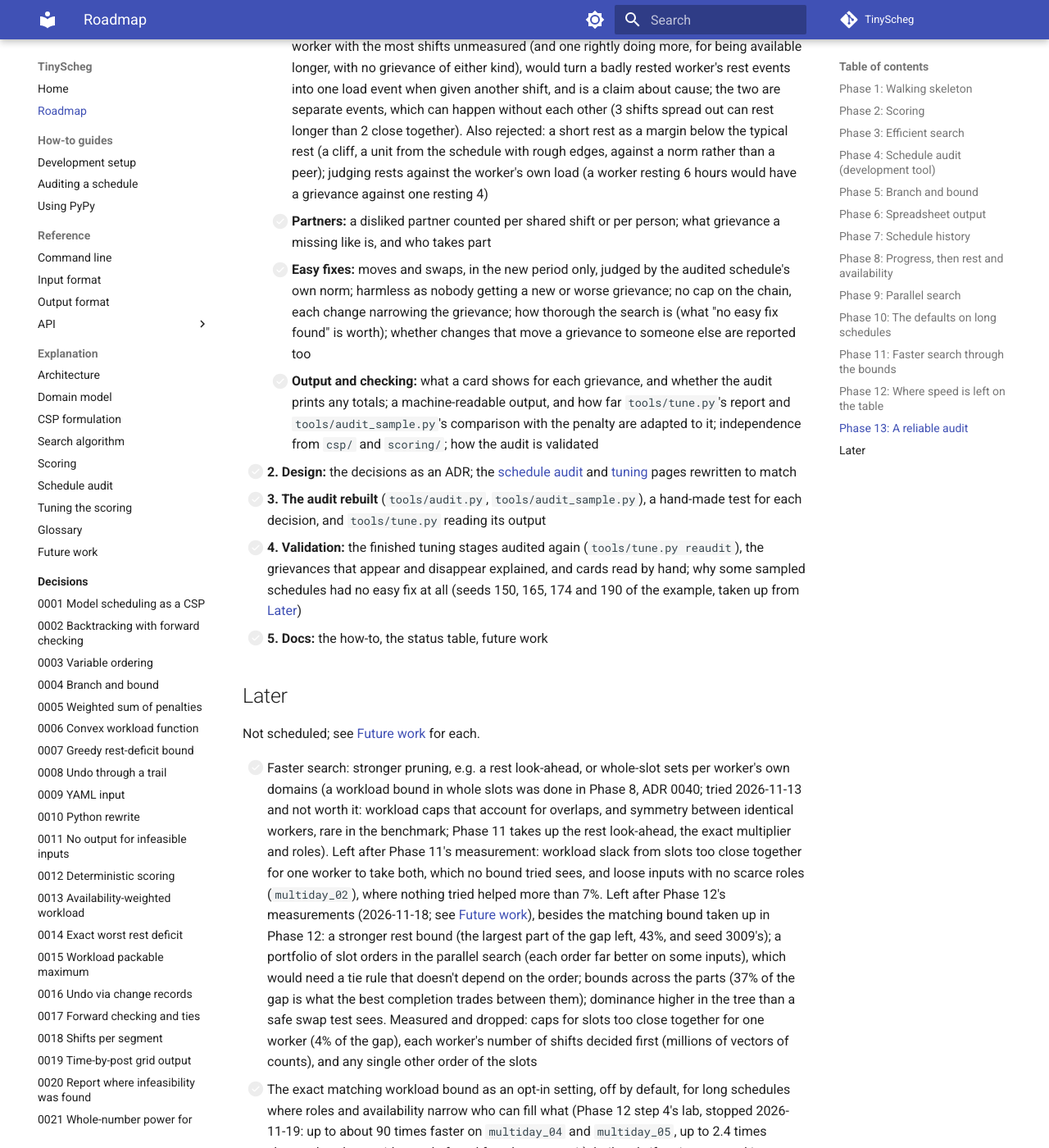
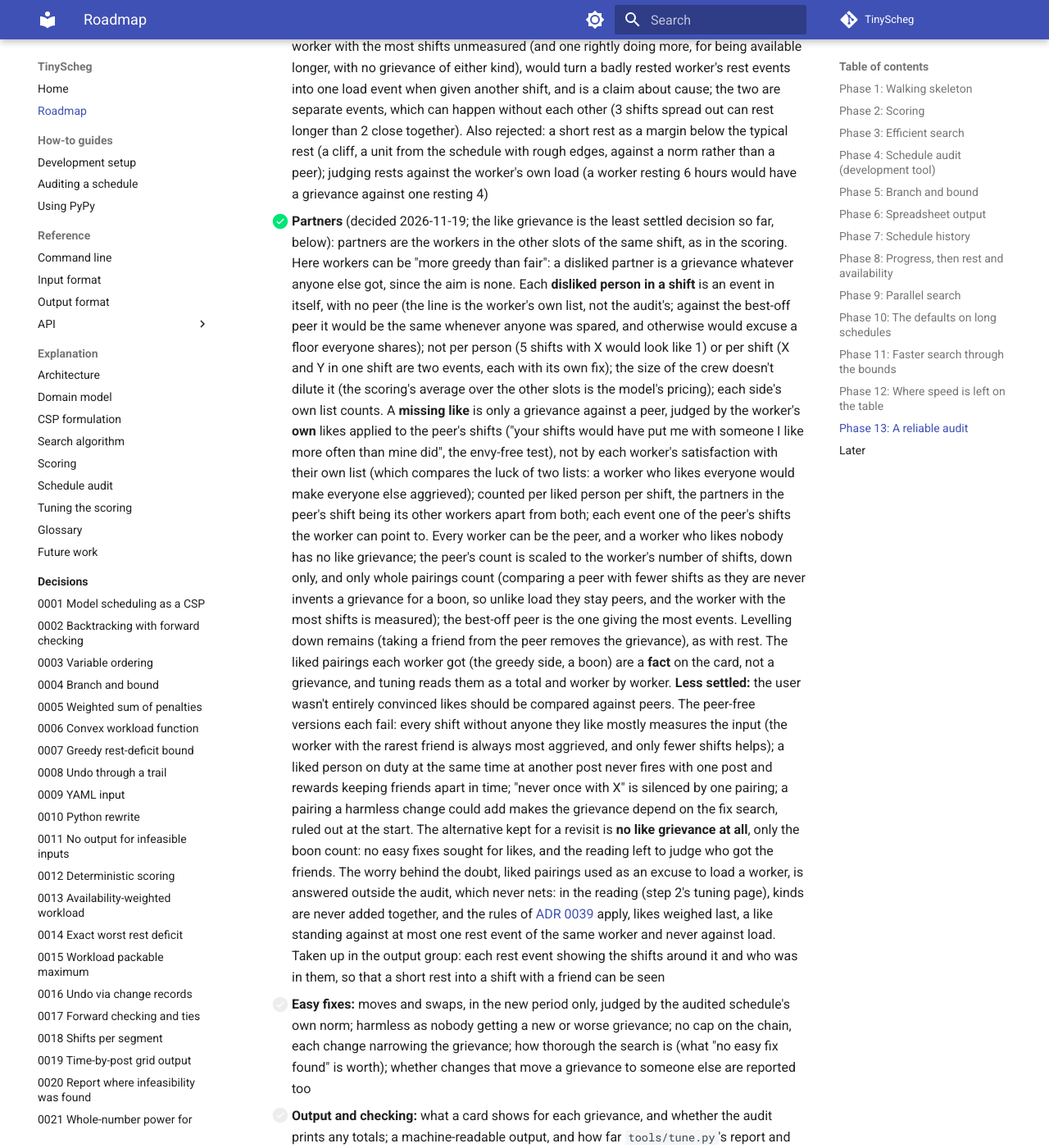
Before and after one commit to 3-kids-wearing-a-trenchcoat/TinyScheg, an MkDocs documentation site: the page built from docs/roadmap.md, in a window 1280 px wide and 1400 px high, scrolled down 16454 px. Shown: the whole window at 82% size. Built offline with MkDocs 1.6.1 and Material for MkDocs 9.7.7, drawn with Linux system fonts in a browser that asks for light colours; comment, search, counter and statistics services are not loaded.

Commit message:
Roadmap: Phase 13 group 5 decided with the user (a disliked person in a shift is an event in itself; a missing like judged by the worker's own likes applied to a peer's shifts, scaled down only; the like grievance marked as the least settled decision)
Co-Authored-By: Claude Opus 5.5 <noreply@anthropic.com>
Claude-Session: https://claude.ai/code/session_01F2KXFqqjiakahtmCrJ6MNx

```diff
--- a/docs/roadmap.md
+++ b/docs/roadmap.md
@@ -540,8 +540,38 @@ answer, the audit asserts only what holds under every reasonable answer.
       spread out can rest longer than 2 close together). Also rejected: a short rest as a margin below the typical
       rest (a cliff, a unit from the schedule with rough edges, against a norm rather than a peer); judging rests
       against the worker's own load (a worker resting 6 hours would have a grievance against one resting 4)
-    - [ ] **Partners:** a disliked partner counted per shared shift or per person; what grievance a missing like is,
-      and who takes part
+    - [x] **Partners** (decided 2026-11-19; the like grievance is the least settled decision so far, below): partners
+      are the workers in the other slots of the same shift, as in the scoring. Here workers can be "more greedy than
+      fair": a disliked partner is a grievance whatever anyone else got, since the aim is none. Each **disliked
+      person in a shift** is an event in itself, with no peer (the line is the worker's own list, not the audit's;
+      against the best-off peer it would be the same whenever anyone was spared, and otherwise would excuse a floor
+      everyone shares); not per person (5 shifts with X would look like 1) or per shift (X and Y in one shift are two
+      events, each with its own fix); the size of the crew doesn't dilute it (the scoring's average over the other
+      slots is the model's pricing); each side's own list counts. A **missing like** is only a grievance against a
+      peer, judged by the worker's **own** likes applied to the peer's shifts ("your shifts would have put me with
+      someone I like more often than mine did", the envy-free test), not by each worker's satisfaction with their own
+      list (which compares the luck of two lists: a worker who likes everyone would make everyone else aggrieved);
+      counted per liked person per shift, the partners in the peer's shift being its other workers apart from both;
+      each event one of the peer's shifts the worker can point to. Every worker can be the peer, and a worker who
+      likes nobody has no like grievance; the peer's count is scaled to the worker's number of shifts, down only, and
+      only whole pairings count (comparing a peer with fewer shifts as they are never invents a grievance for a
+      boon, so unlike load they stay peers, and the worker with the most shifts is measured); the best-off peer is the
+      one giving the most events. Levelling down remains (taking a friend from the peer removes the grievance), as
+      with rest. The liked pairings each worker got (the greedy side, a boon) are a **fact** on the card, not a
+      grievance, and tuning reads them as a total and worker by worker.
+      **Less settled:** the user wasn't entirely convinced likes should be compared against peers. The peer-free
+      versions each fail: every shift without anyone they like mostly measures the input (the worker with the
+      rarest friend is always most aggrieved, and only fewer shifts helps); a liked person on duty at the same time
+      at another post never fires with one post and rewards keeping friends apart in time; "never once with X" is
+      silenced by one pairing; a pairing a harmless change could add makes the grievance depend on the fix search,
+      ruled out at the start. The alternative kept for a revisit is **no like grievance at all**, only the boon count:
+      no easy fixes sought for likes, and the reading left to judge who got the friends. The worry behind the doubt,
+      liked pairings used as an excuse to load a worker, is answered outside the audit, which never nets: in the
+      reading (step 2's tuning page), kinds are never added together, and the rules of
+      [ADR 0039](decisions/0039-default-weights-from-the-users-trade-offs.md) apply, likes weighed last, a like
+      standing against at most one rest event of the same worker and never against load. Taken up in the output
+      group: each rest event showing the shifts around it and who was in them, so that a short rest into a shift
+      with a friend can be seen
     - [ ] **Easy fixes:** moves and swaps, in the new period only, judged by the audited schedule's own norm; harmless
       as nobody getting a new or worse grievance; no cap on the chain, each change narrowing the grievance; how
       thorough the search is (what "no easy fix found" is worth); whether changes that move a grievance to someone
```
